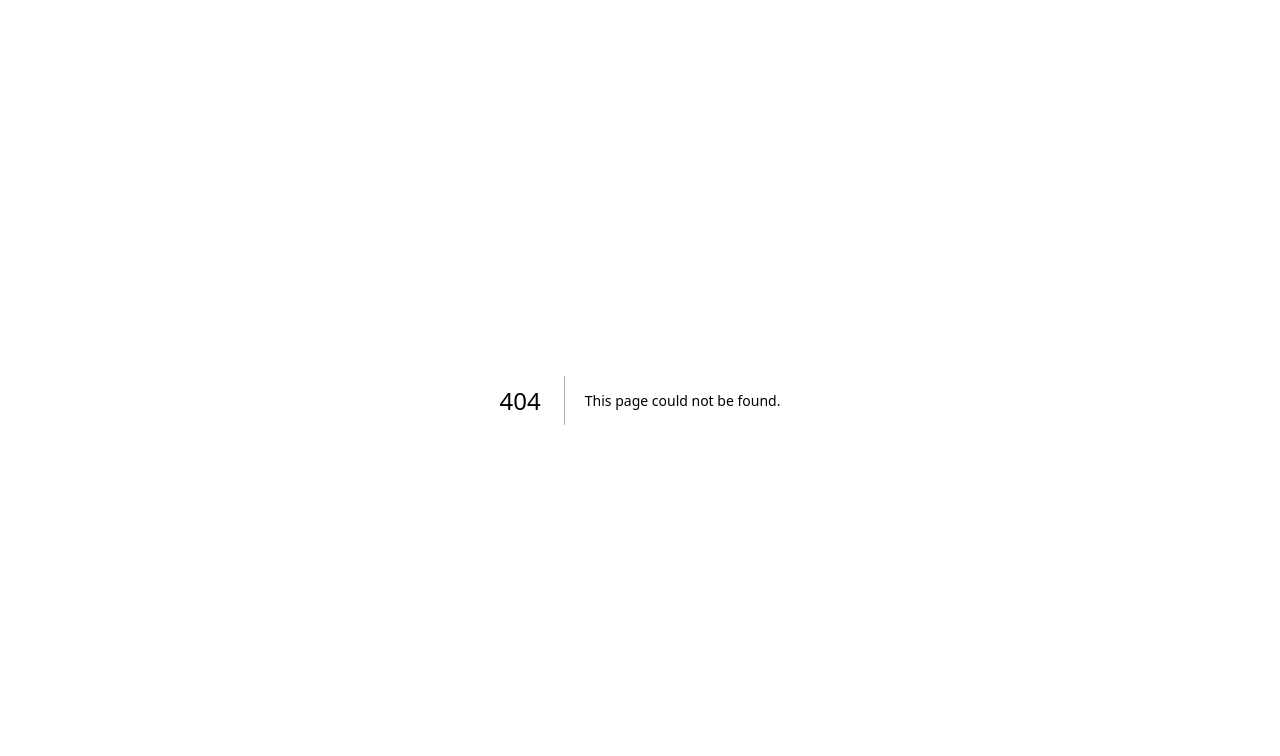
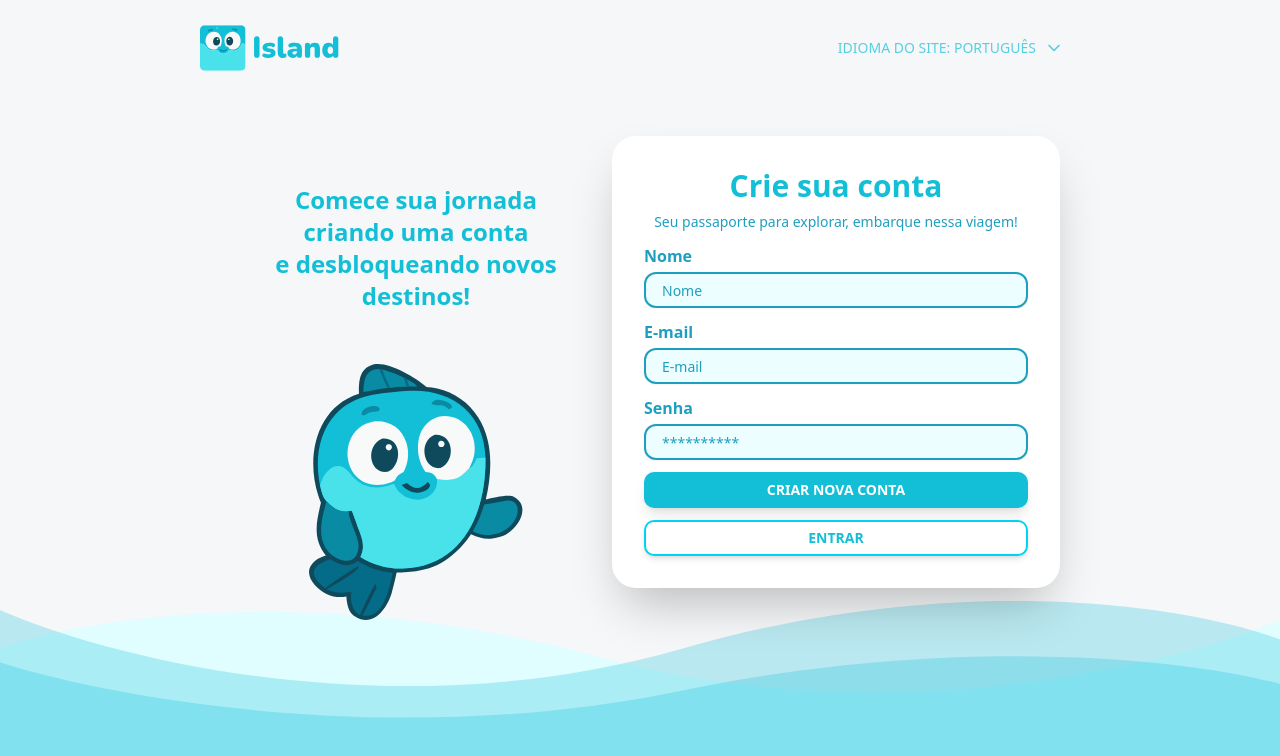
Before and after one commit to DarlanHildebrando/frontend-hackathon, a Next.js app: page /cadastro in a window 1280 px wide. Before the commit this address had no page. Shown: the top 756 px of the page. Built offline with nearby package versions, Linux system fonts and the light colour scheme.

Commit message:
feat: interface da tela de cadastro pronta

```diff
--- /dev/null
+++ b/src/app/cadastro/page.tsx
@@ -0,0 +1,99 @@
+import { Button } from '@/components/ui/button'
+import { Input } from '@/components/ui/input'
+import React from 'react'
+
+export default function page() {
+    return (
+        <div>
+            <img
+                src="./elements/waves_background.svg"
+                alt=""
+                className='absolute bottom-0 left-0 w-full h-auto z-0'
+            />
+
+            {/* NAV BAR */}
+            <div className='w-full px-50 py-6'>
+                <div className='flex items-center justify-between'>
+
+                    <img src="./logo/logo-rosto-tainho.svg" alt="Island Logo" className='w-35 h-12' />
+
+                    {/*SELETOR DE IDIOMAS*/}
+                    <div className='flex items-center'>
+                        <div className='flex items-center gap-2 px-4 py-2'>
+                            <p className='text-sm font-medium text-secondary opacity-70'>IDIOMA DO SITE: PORTUGUÊS</p>
+                            <img src="./icons/chevron-down.svg" alt="Expandir" className='w-5 h-5' />
+                        </div>
+                    </div>
+                </div>
+            </div>
+
+            {/* CONTEÚDO PRINCIPAL */}
+            <div className='flex relative z-10 py-10 px-55 justify-between'>
+                <div className='p-12 flex flex-col items-center justify-center'>
+                    <p className='text-2xl font-bold text-secondary text-center mb-13'>
+                        Comece sua jornada criando uma conta
+                        <br /> e desbloqueando novos destinos!
+                    </p>
+
+                    <img src="./tainho/tainho_acenando.svg" alt="" className='w-64 h-64 object-contain' />
+                </div>
+
+                <div className="w-full max-w-md">
+                    <div className="bg-white rounded-3xl shadow-2xl p-8">
+                        <h2 className="text-3xl font-bold text-secondary text-center mb-2">
+                            Crie sua conta
+                        </h2>
+                        <p className="text-sm text-center text-tertiary mb-3">
+                            Seu passaporte para explorar, embarque nessa viagem!
+                        </p>
+
+                        <div className="space-y-3">
+                            <div>
+                                <label className="block text-tertiary font-semibold mb-1">
+                                    Nome
+                                </label>
+                                <Input
+                                    type="text"
+                                    placeholder="Nome"
+                                    className="w-full px-4 py-3 bg-background-input border-2 border-tertiary rounded-[12px] focus:outline-none focus:border-[0.5px] focus:border-tertiary/50 text-tertiary"
+                                />
+                            </div>
+
+                            <div>
+                                <label className="block text-tertiary font-semibold mb-1">
+                                    E-mail
+                                </label>
+                                <Input
+                                    type="text"
+                                    placeholder="E-mail"
+                                    className="w-full px-4 py-3 bg-background-input border-2 border-tertiary rounded-[12px] focus:outline-none focus:border-[0.5px] focus:border-tertiary/50 text-tertiary"
+                                />
+                            </div>
+
+                            <div>
+                                <label className="block text-tertiary font-semibold mb-1">
+                                    Senha
+                                </label>
+                                <Input
+                                    type="password"
+                                    placeholder="**********"
+                                    className="w-full px-4 py-1 bg-background-input border-2 border-tertiary rounded-[12px] focus:outline-none focus:border-[0.5px] focus:border-tertiary/50 text-tertiary"
+                                />
+                            </div>
+
+                            <Button variant={'primary'}>
+                                CRIAR NOVA CONTA
+                            </Button>
+
+                            <Button variant={'secondary'}>
+                                ENTRAR
+                            </Button>
+
+                        </div>
+                    </div>
+                </div>
+
+            </div>
+        </div>
+    )
+}
--- a/src/components/ui/button.tsx
+++ b/src/components/ui/button.tsx
@@ -9,8 +9,8 @@ const buttonVariants = cva(
   {
     variants: {
       variant: {
-        primary: "w-full bg-secondary hover:bg-tertiary text-white font-bold py-4 rounded-[20px] transition-colors shadow-lg cursor-pointer",
-        secondary: "w-full bg-white text-secondary hover:bg-gray-50 border-2 border-cyan-400 rounded-[20px] font-bold shadow-md transition-colors cursor-pointer",
+        primary: "w-full bg-secondary hover:bg-tertiary text-white font-bold py-4 rounded-[10px] transition-colors shadow-lg cursor-pointer",
+        secondary: "w-full bg-white text-secondary hover:bg-gray-50 border-2 border-cyan-400 rounded-[10px] font-bold shadow-md transition-colors cursor-pointer",
         // outline:
         //   "border bg-background shadow-xs hover:bg-accent hover:text-accent-foreground dark:bg-input/30 dark:border-input dark:hover:bg-input/50",
         // secondary:
```
Also changed, not shown: public/tainho/tainho_acenando.svg (added).
